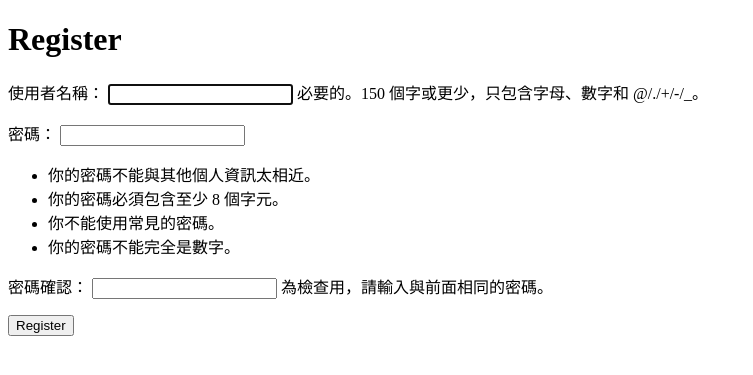
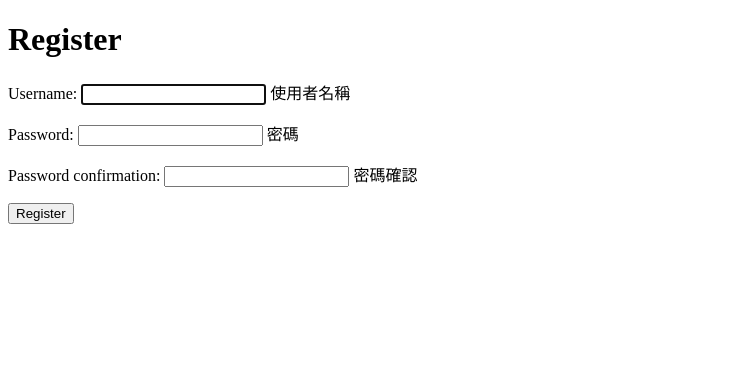
Before and after one commit to WildfootTW/Django_Demo, a Django app: page /accounts/register/ in a window 1280 px wide. Shown: the top 375 px of the page, without its empty margins (0-753 px from the left). Run offline with Django 3.2, Linux system fonts and the light colour scheme.

Commit message:
2016 4 11

```diff
--- a/mysite/views.py
+++ b/mysite/views.py
@@ -9,6 +9,7 @@ from django.contrib import auth
 from django.template import RequestContext
 from django.contrib.auth.forms import UserCreationForm
 from django.shortcuts import render
+from django.contrib.auth.models import User
 
 def here(request):
 	return HttpResponse('Mother fucker?媽的法克？')
@@ -142,11 +143,16 @@ def logout(request):
     return HttpResponseRedirect('/index/')
 
 def register(request):
-    if request.method == 'post':
+    if request.POST:
         form = UserCreationForm(request.POST)
         if form.is_valid():
-            user = form.save()
+            username = form.cleaned_data['username']
+            password = form.cleaned_data['password2']
+            new_user = User.objects.create(username=username, password=password)
+            new_user.set_password(password)
+            new_user.save()
+            form = UserCreationForm()
             return HttpResponseRedirect('/accounts/login')
     else:       #POST沒有資料
         form = UserCreationForm()
-    return render_to_response('register.html', RequestContext(request, locals()))
+    return render(request, 'register.html', locals())
--- a/restaurants/templates/restaurants_list.html
+++ b/restaurants/templates/restaurants_list.html
@@ -13,7 +13,9 @@
                 <th>店名</th>
                 <th>電話</th>
                 <th>地址</th>
+                {% if perms.restaurants.can_comment %}
                 <th>評價</th>
+                {% endif %}
             </tr>
             {% for r in restaurants %}
                 <tr>
@@ -23,6 +25,9 @@
                     <td> {{ r.phone_number  }}</td>
                     <td> {{ r.address  }}</td>
                     <td> <a href="/comment/{{ r.id }}/"> 評論 </a> </td>
+                    {% if perms.restaurants.can_comment %}
+                    <td> <a href="/comment/{{ r.id }}/"> comment</a> </td>
+                    {% endif %}
                 </tr>
             {% endfor %}
         </table>
--- a/templates/login.html
+++ b/templates/login.html
@@ -5,7 +5,7 @@
         <meta charset='utf-8'>
     </head>
     <body>
-    	<form action="" method="post"> {% csrf_token %}
+        <form action="" method="post"> {% csrf_token %}
             <label for="username"> Username: </label>
             <input type="text" name="username" value="{{username}}" id="username"> <br />
             <label for="password"> Password: </label>
--- a/templates/register.html
+++ b/templates/register.html
@@ -8,7 +8,25 @@
 
         <h1> Register </h1>
         <form action="" method="post"> {% csrf_token %}
-            {{ form.as_p }}
+            <!--{{ form.as_p }}-->
+            <p>
+                <label for="id_username">Username:</label>
+                {{ form.username }}
+                {{ form.username.label }}
+                {{ form.username.errors }}
+            </p>
+            <p>
+                <label for="id_password1">Password:</label>
+                {{ form.password1 }}
+                {{ form.password1.label }}
+                {{ form.password1.errors }}
+            </p>
+            <p>
+                <label for="id_password2">Password confirmation:</label>
+                {{ form.password2 }}
+                {{ form.password2.label }}
+                {{ form.password2.errors }}
+            </p>
             <input type="submit" value="Register">
         </form>
     </body>
```
Also changed, not shown: restaurants/views.py (+15 -2 lines), db.sqlite3, 4 other files.
